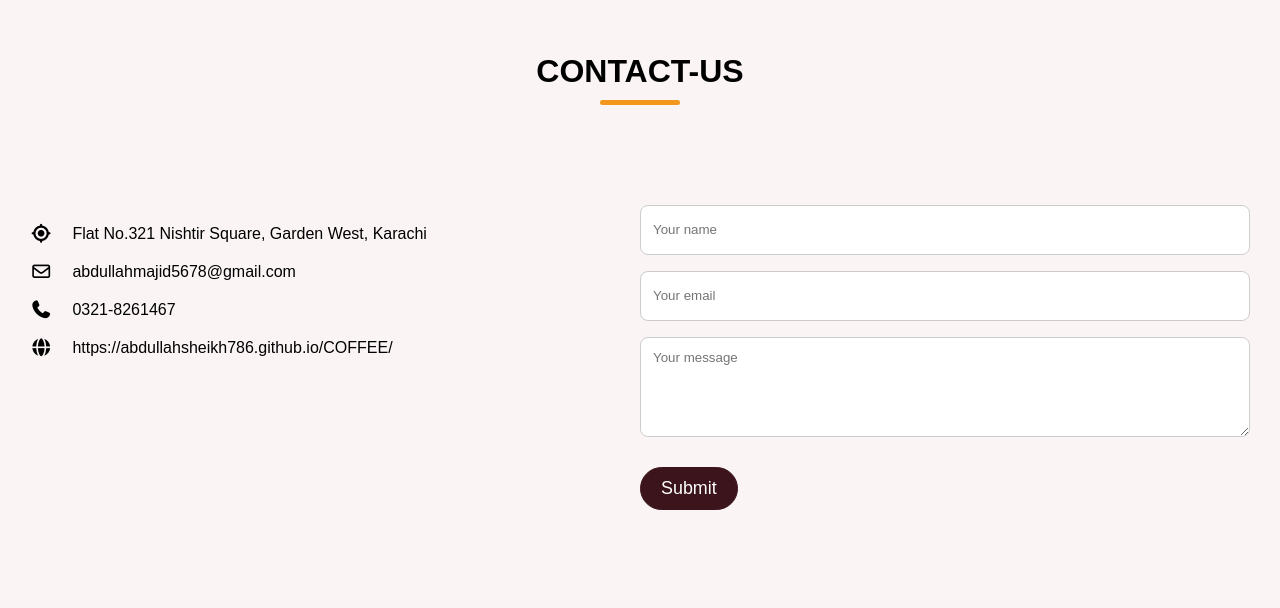
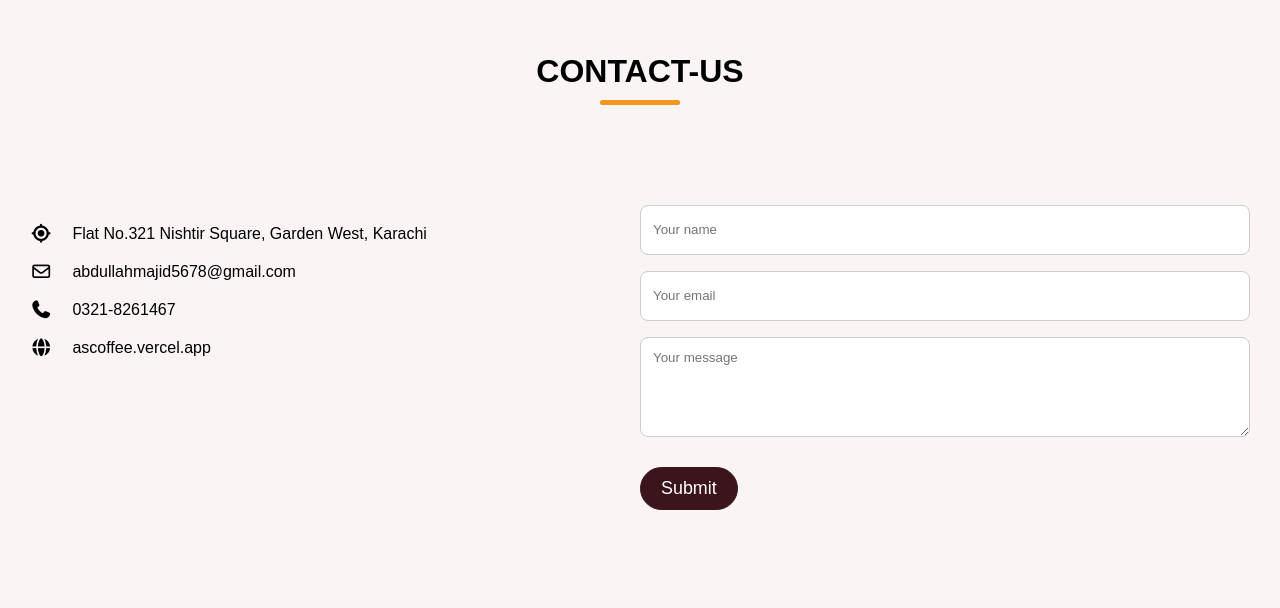
Before and after one commit to Abdullahsheikh786/COFFEE, a plain HTML site: page index.html in a window 1280 px wide. Shown: the part 4349-4957 px from the top of the page. Drawn offline with nearby package versions, Linux system fonts and the light colour scheme; a web font is replaced by a local one.

Commit message:
address change

```diff
--- a/index.html
+++ b/index.html
@@ -240,11 +240,10 @@
 
                     <li class="contact-info">
                         <i class="fa-solid fa-globe"></i>
-                         <a href="https://abdullahsheikh786.github.io/COFFEE/"
+                         <a href="http://ascoffee.vercel.app"
                             target="_blank" style="color: black;">
-                            <p>https://abdullahsheikh786.github.io/COFFEE/</p>
+                            <p>ascoffee.vercel.app</p>
                         </a>
-                    </li>
                 </ul>
 
                 <!-- <form action="#" class="contact-form" onsubmit="return validateForm()">
```
